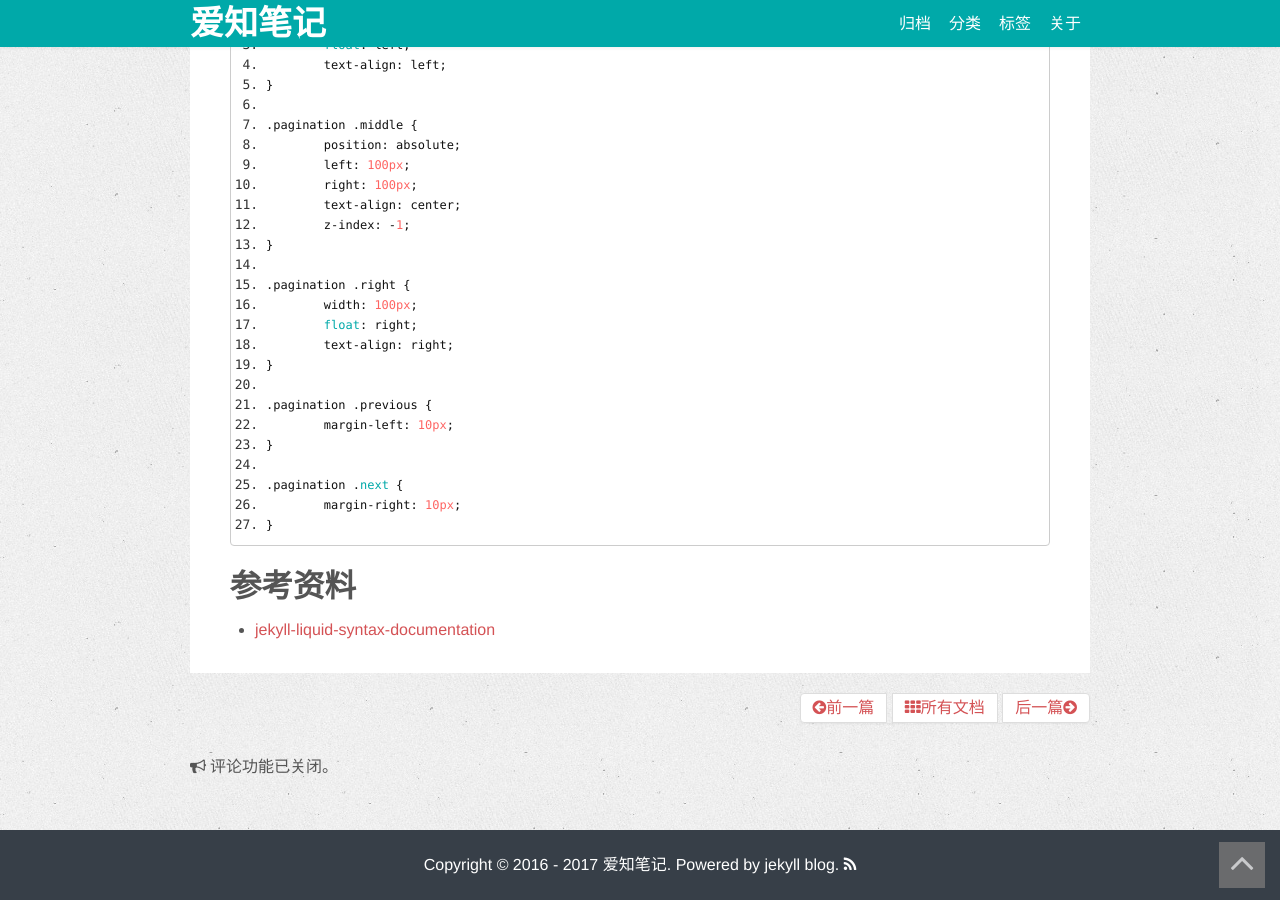
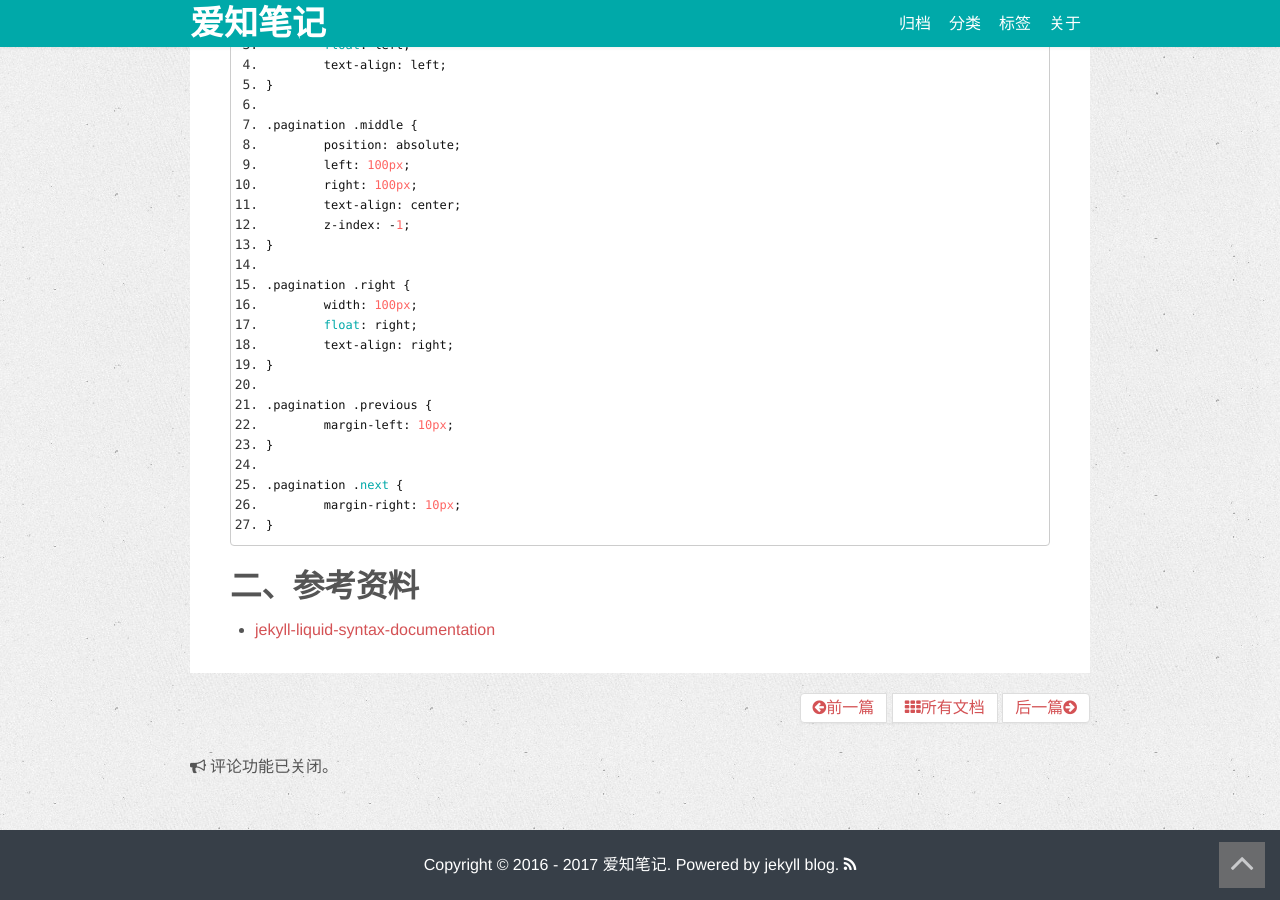
Before and after one commit to zhizheng/zhizheng.github.io, a Jekyll site: the page built from _posts/2017-09-05-jekyll-paginate.md, in a window 1280 px wide and 900 px high, scrolled down 1944 px. Built offline with Jekyll 4.4.1, drawn with Linux system fonts in a browser that asks for light colours.

Commit message:
Update md

````diff
--- a/_posts/2017-09-05-jekyll-paginate.md
+++ b/_posts/2017-09-05-jekyll-paginate.md
@@ -118,5 +118,5 @@ plugins:
 }
 ```
 
-## 参考资料
+## 二、参考资料
 - [jekyll-liquid-syntax-documentation](https://alfred-sun.github.io/blog/2015/01/10/jekyll-liquid-syntax-documentation/#pagination){:target="_blank"}{:rel="nofollow noopener noreferrer"}
````
